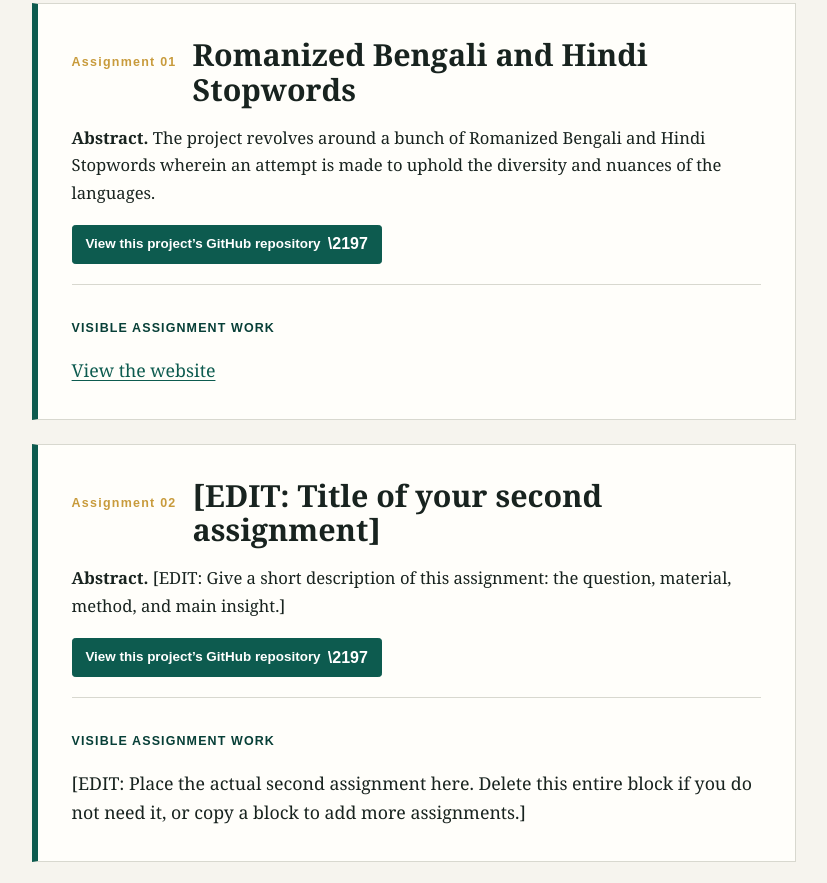
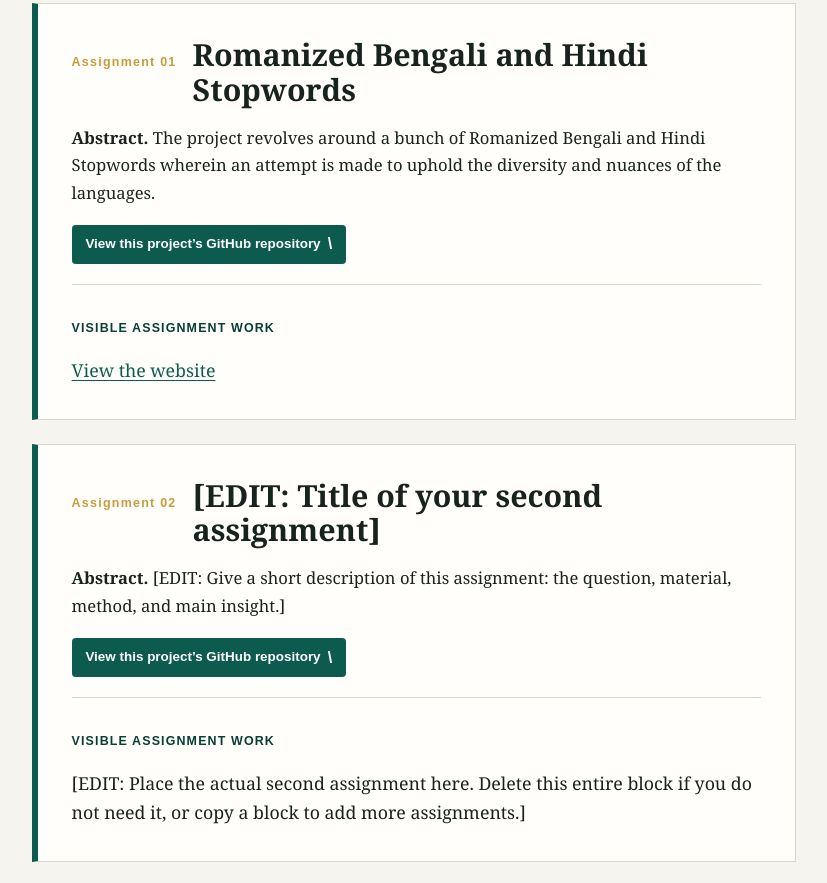
Before and after one commit to DiptashreeBanerjee/DH_Lab, a plain HTML site: page index.html in a window 1280 px wide. Shown: the part 1053-1936 px from the top of the page, without its empty margins (402-1229 px from the left). Drawn offline with Linux system fonts and the light colour scheme.

Commit message:
Update index.html

```diff
--- a/index.html
+++ b/index.html
@@ -165,7 +165,7 @@
         line-height: 1.25;
         text-decoration: none;
       }
-      .repository-link::after { content: "\\2197"; font-size: 1rem; }
+      .repository-link::after { content: "\\"; font-size: 1rem; }
       .repository-link:hover { color: #fff; background: var(--green-deep); border-color: var(--green-deep); }
       .assignment-body { margin-top: 1.25rem; padding-top: 1.25rem; border-top: 1px solid var(--line); }
       .assignment-body > :last-child { margin-bottom: 0; }
```
